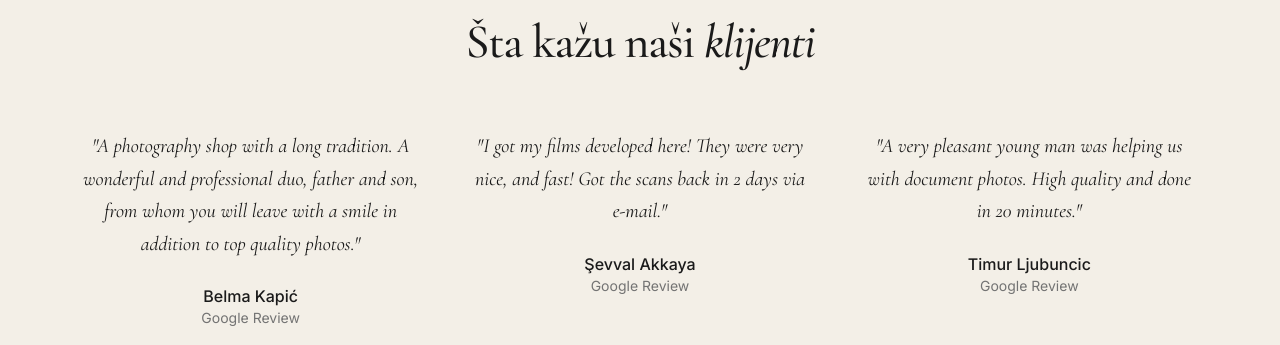
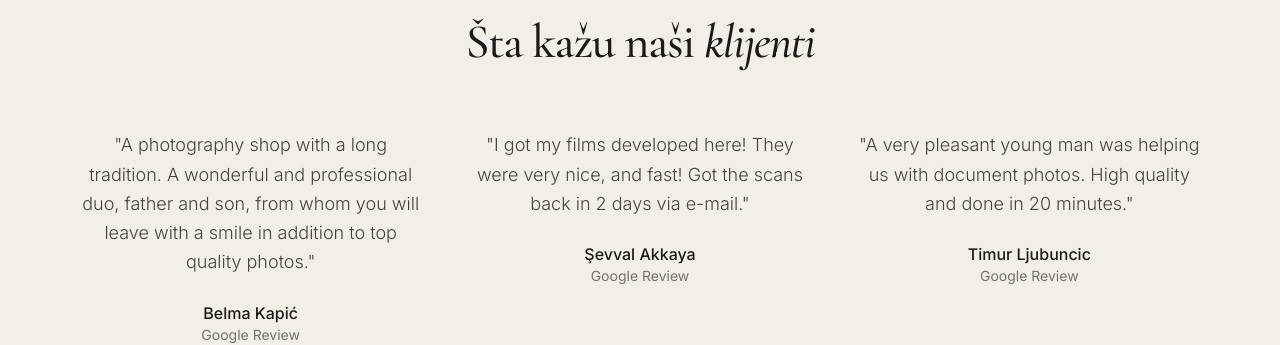
Before and after one commit to djuuuma/FotoDJUmisicV2, a React (Vite) app: page / in a window 1280 px wide. Shown: the part 3727-4072 px from the top of the page. Built offline with nearby package versions, Linux system fonts and the light colour scheme.

Commit message:
neki fix?

```diff
--- a/src/pages/HomePage.tsx
+++ b/src/pages/HomePage.tsx
@@ -181,7 +181,7 @@ export default function HomePage() {
             {testimonials.map((t, i) => (
               <FadeIn key={i} delay={i * 0.2}>
                 <div className="text-center">
-                  <p className="font-serif text-xl italic text-foreground leading-relaxed mb-6">
+                  <p className="font-sans text-base md:text-lg font-light text-foreground/80 leading-relaxed mb-6">
                     "{t.quote}"
                   </p>
                   <p className="font-medium text-foreground">{t.name}</p>
```
